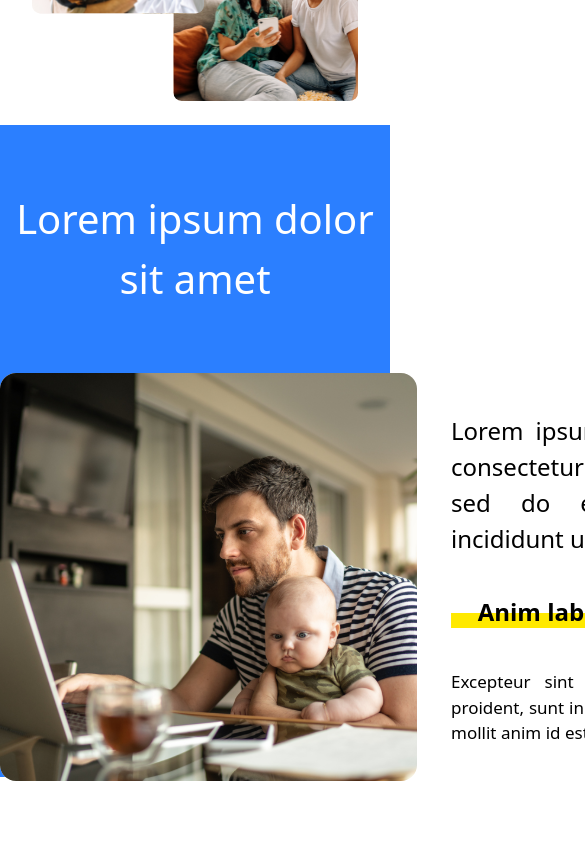
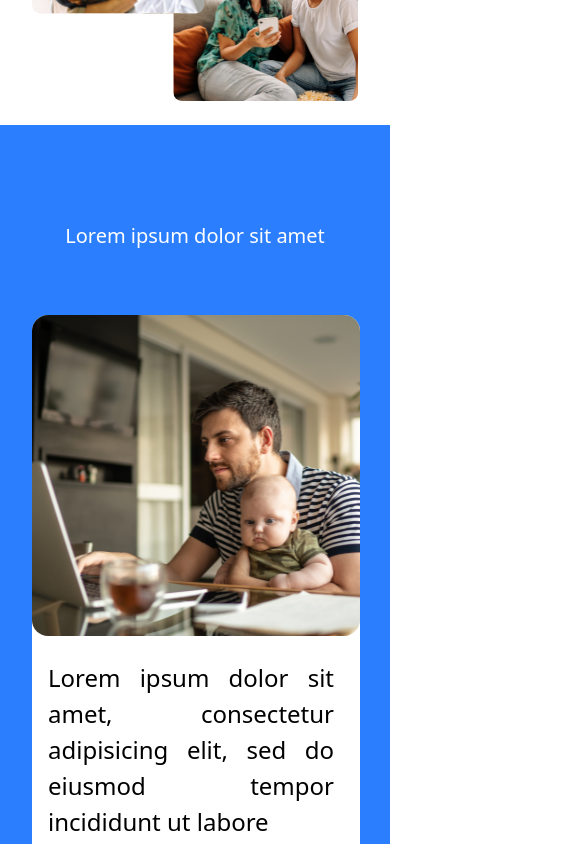
Before and after one commit to wellerson-pinheiros/choveu_teste, a React (Vite) app: page / in a window 390 px wide. Shown: the part 1100-1944 px from the top of the page, 585 px wide, since content can reach past the window. Built offline with nearby package versions, Linux system fonts and the light colour scheme.

Commit message:
:iphone: Responsividade da terceira seção completa/ Mobile, Tablet, Desktop

```diff
--- a/src/App.tsx
+++ b/src/App.tsx
@@ -14,7 +14,7 @@ function App() {
      <Home/>
      <SecondSecion/>
      <TerceariSection/>
-     <QuartaSection/>
+      <QuartaSection/>
      <Galeria/>
      <Footer/>
       <Routes>
--- a/src/components/SecondSecion.tsx
+++ b/src/components/SecondSecion.tsx
@@ -2,7 +2,7 @@ import img from '../assets/img.svg'
 
 function SecondSecion() {
   return (
-    <div className='bg-white w-full md:flex-row justify-center items-center flex-col flex' >
+    <div className='bg-white w-full lg:flex-row justify-center items-center flex-col flex' >
 
           <div className='w-[327px] font-inter font-normal text-[20px] leading-[30px] p-6'>
             <p className=''>
--- a/src/components/TerceariSection.tsx
+++ b/src/components/TerceariSection.tsx
@@ -2,22 +2,22 @@ import rostos from '../assets/rostos.svg'
 import barra from '../assets/barra.svg'
 function TerceariSection() {
   return (
-    <div className="w-full bg-blue-500 h-[652px] text-white ">
-        <div className="flex flex-col w-full  text-center" >
-            <h1 className="font-inter font-normal text-[40px] py-16">
+    <div className="w-full bg-blue-500  text-white mb-8">
+        <div className="flex flex-col w-full  text-center p-8 " >
+            <h1 className="font-inter font-normal text-[20px] md:text-[40px] py-16">
             Lorem ipsum dolor sit amet
             </h1>
 
-            <div className="w-[866px] h-[408px] flex mx-auto bg-white rounded-2xl gap-2.5">
-                <img src={rostos} alt="foto de um pai e seu bebê " className='rounded-2xl'/>
-                <div className='flex flex-col  w-[365px] text-justify  pt-4 pl-6'>
-                    <p className='text-black font-inter font-normal text-[24px] pt-6'>Lorem ipsum dolor sit amet, consectetur adipisicing elit, sed do eiusmod tempor incididunt ut labore </p>
+            <div className="lg:w-[866px] w-[328px]  lg:h-[408px] flex flex-col lg:flex-row mx-auto bg-white rounded-2xl lg:gap-2.5">
+                <img src={rostos} alt="foto de um pai e seu bebê " className='rounded-2xl w-[417px] h-145px'/>
+                <div className='flex flex-col  lg:w-[365px] text-justify   pl-4 '>
+                    <p className='text-black font-inter font-normal text-[24px] pt-6 w-[286px] lg:w-[359px]'>Lorem ipsum dolor sit amet, consectetur adipisicing elit, sed do eiusmod tempor incididunt ut labore </p>
 
                 <div className='w-[225px] h-[29px] pt-14 flex flex-col text-center'>
                         <img src={barra} alt="barra amarela" className='w-[163.57px]'/>
-                        <h3 className='text-black font-inter font-bold text-[24px] relative -top-7 leading-[100%]'>Anim laborum</h3>
+                        <h3 className='text-black font-inter font-bold text-[24px] relative -top-7 leading-[100%] w-[219px] lg:w-[225px]'>Anim laborum</h3>
                 </div>
-                <div className='pt-14'>
+                <div className='pt-14 w-[286px] lg:-[359px] pb-2 '>
                     <p className='text-black font-inter font-normal text-[17px]'>Excepteur sint occaecat cupidatat non proident, sunt in culpa qui officia deserunt mollit anim id est laborum.</p>
                 </div>
 
```
